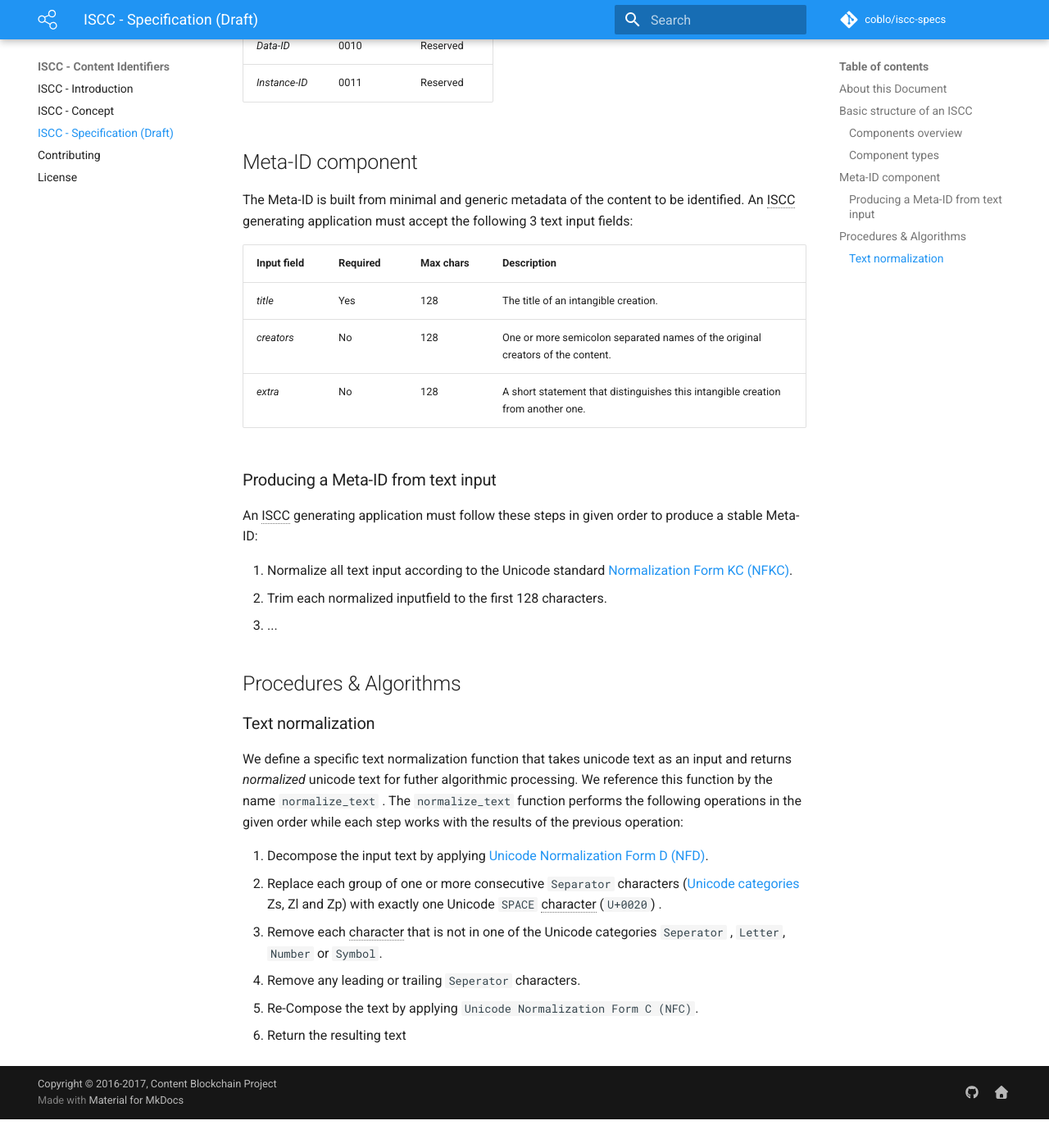
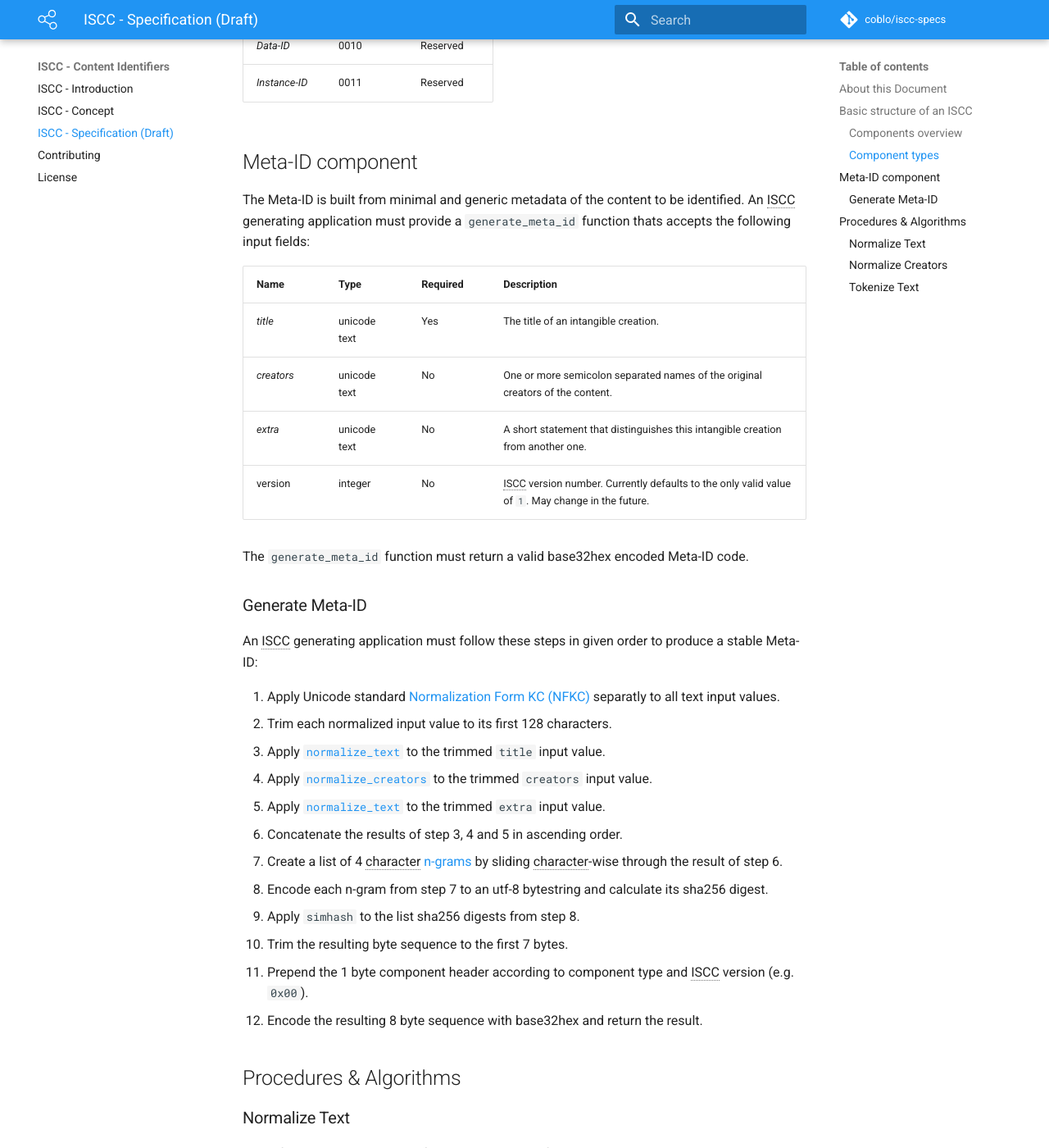
Before and after one commit to iscc/iscc-specs, an MkDocs documentation site: the page built from docs/specification.md, in a window 1280 px wide and 1400 px high, scrolled down 1595 px. Shown: the whole window at 82% size. Built offline with MkDocs 1.6.1 and Material for MkDocs 9.7.7, drawn with Linux system fonts in a browser that asks for light colours; comment, search, counter and statistics services are not loaded; old or Windows-style settings are respelled for this version of MkDocs; before the commit the page ends 2960 px from its top, so only the background shows below that; some of the changed text lies outside the part shown.

Commit message:
Progress on MetaID component spec ...

```diff
--- a/docs/specification.md
+++ b/docs/specification.md
@@ -44,35 +44,59 @@ Each component has the same basic structure of a 1 byte header and a 7 byte main
 
 ## Meta-ID component
 
-The Meta-ID is built from minimal and generic metadata of the content to be identified. An ISCC generating application must accept the following 3 text input fields:
+The Meta-ID is built from minimal and generic metadata of the content to be identified. An ISCC generating application must provide a `generate_meta_id` function thats accepts the following input fields:
 
-| Input field | Required | Max chars | Description                              |
-| ----------- | -------- | --------- | ---------------------------------------- |
-| *title*     | Yes      | 128       | The title of an intangible creation.     |
-| *creators*  | No       | 128       | One or more semicolon separated names of the original creators of the content. |
-| *extra*     | No       | 128       | A short statement that distinguishes this intangible creation from another one. |
+| Name       | Type         | Required | Description                              |
+| ---------- | ------------ | -------- | ---------------------------------------- |
+| *title*    | unicode text | Yes      | The title of an intangible creation.     |
+| *creators* | unicode text | No       | One or more semicolon separated names of the original creators of the content. |
+| *extra*    | unicode text | No       | A short statement that distinguishes this intangible creation from another one. |
+| version    | integer      | No       | ISCC version number. Currently defaults to the only valid value of `1`. May change in the future. |
 
-### Producing a Meta-ID from text input
+The `generate_meta_id` function must return a valid base32hex encoded Meta-ID code.
+
+### Generate Meta-ID
 
 An ISCC generating application must follow these steps in given order to produce a stable Meta-ID:
 
-1. Normalize all text input according to the Unicode standard [Normalization Form KC (NFKC)](http://www.unicode.org/reports/tr15/#Norm_Forms).
-2. Trim each normalized inputfield to the first 128 characters.
-3. ...
+1. Apply Unicode standard [Normalization Form KC (NFKC)](http://www.unicode.org/reports/tr15/#Norm_Forms) separatly to all text input values.
+2. Trim each normalized input value to its first 128 characters.
+3. Apply [`normalize_text`](#normalize-text) to the trimmed `title` input value.
+4. Apply [`normalize_creators`](#normalize-creators) to the trimmed `creators` input value.
+5. Apply [`normalize_text`](#normalize-text) to the trimmed `extra` input value.
+6. Concatenate the results of step 3, 4 and 5 in ascending order.
+7. Create a list of 4 character [n-grams](https://en.wikipedia.org/wiki/N-gram) by sliding character-wise through the result of step 6.
+8. Encode each n-gram from step 7 to an utf-8 bytestring and calculate its sha256 digest.
+9. Apply `simhash` to the list sha256 digests from step 8.
+10. Trim the resulting byte sequence to the first 7 bytes.
+11. Prepend the 1 byte component header according to component type and ISCC version (e.g. `0x00`).
+12. Encode the resulting 8 byte sequence with base32hex and return the result.
 
 ## Procedures & Algorithms
 
-### Text normalization
+### Normalize Text
 
-We define a specific text normalization function that takes unicode text as an input and returns *normalized* unicode text for futher algorithmic processing.  We reference this function by the name `normalize_text` . The  `normalize_text` function performs the following operations in the given order while each step works with the results of the previous operation:
+We define a text normalization function that is specific to our application. It takes unicode text as an input and returns *normalized* unicode text for futher algorithmic processing.  We reference this function by the name `normalize_text` . The  `normalize_text` function performs the following operations in the given order while each step works with the results of the previous operation:
 
 1. Decompose the input text by applying [Unicode Normalization Form D (NFD)](http://www.unicode.org/reports/tr15/#Norm_Forms).
 2. Replace each group of one or more consecutive `Separator` characters ([Unicode categories](https://en.wikipedia.org/wiki/Unicode_character_property) Zs, Zl and Zp) with exactly one Unicode `SPACE` character (`U+0020`) .
-3. Remove each character that is not in one of the Unicode categories `Seperator` , `Letter`, `Number` or `Symbol`.
-4. Remove any leading or trailing `Seperator` characters.
-5. Re-Compose the text by applying `Unicode Normalization Form C (NFC)`.
-6. Return the resulting text
+3. Remove any leading or trailing `Seperator` characters.
+4. Remove each character that is not in one of the Unicode categories `Seperator` , `Letter`, `Number` or `Symbol`.
+5. Convert all characters to their lower case
+6. Re-Compose the text by applying `Unicode Normalization Form C (NFC)`.
+7. Return the resulting text
 
+### Normalize Creators
+
+!!! todo
+
+    Specify `normalize_creator` function
+
+### Tokenize Text
+
+!!! todo
+
+    Specify `tokenize_text` function
 
 
 *[ISCC]: International Standard Content Code
```
Also changed, not shown: other parts of docs/specification.md (+1 -1 lines).
